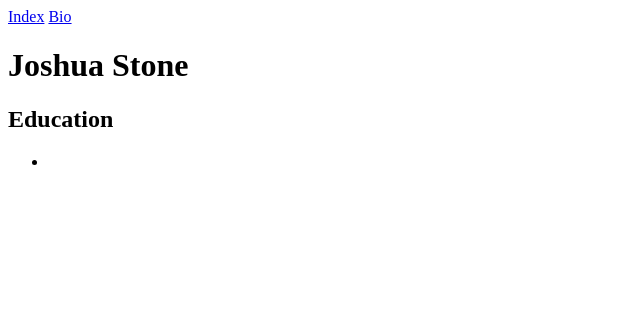
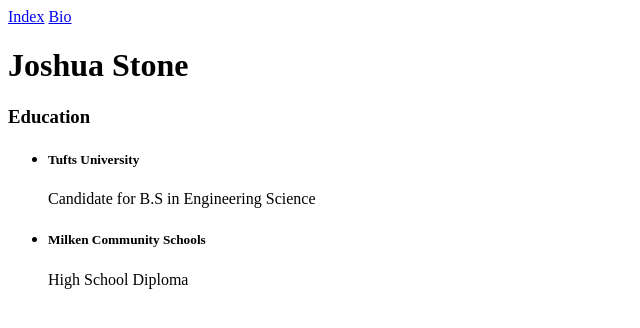
Before and after one commit to jstone10/jstone10.github.io, a plain HTML site: page resume.html in a window 1280 px wide. Shown: the whole page, without its empty margins (0-640 px from the left). Drawn offline with Linux system fonts and the light colour scheme.

Commit message:
finished education

```diff
--- a/resume.html
+++ b/resume.html
@@ -16,7 +16,14 @@
 <h1>Joshua Stone</h1>
 
 <div class="education">
-    <h2>Education</h2>
+    <h3>Education</h3>
     <ul>
-        <li><h3>
+        <li>
+            <h5>Tufts University</h5>
+            <p>Candidate for B.S in Engineering Science</p>
+        </li>
+        <li>
+            <h5>Milken Community Schools</h5>
+            <p>High School Diploma</p>
+        </li>
 </div>
```
